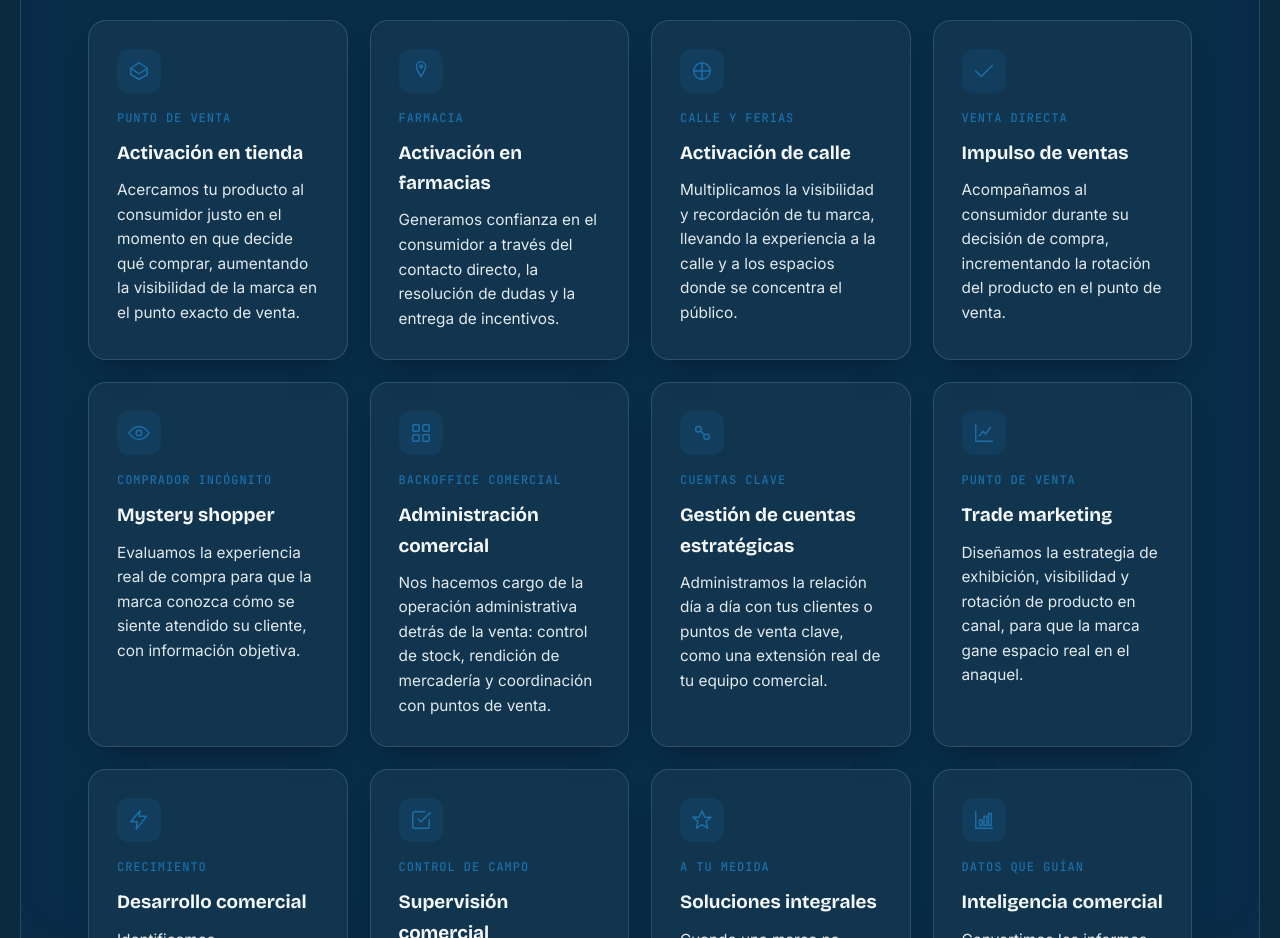
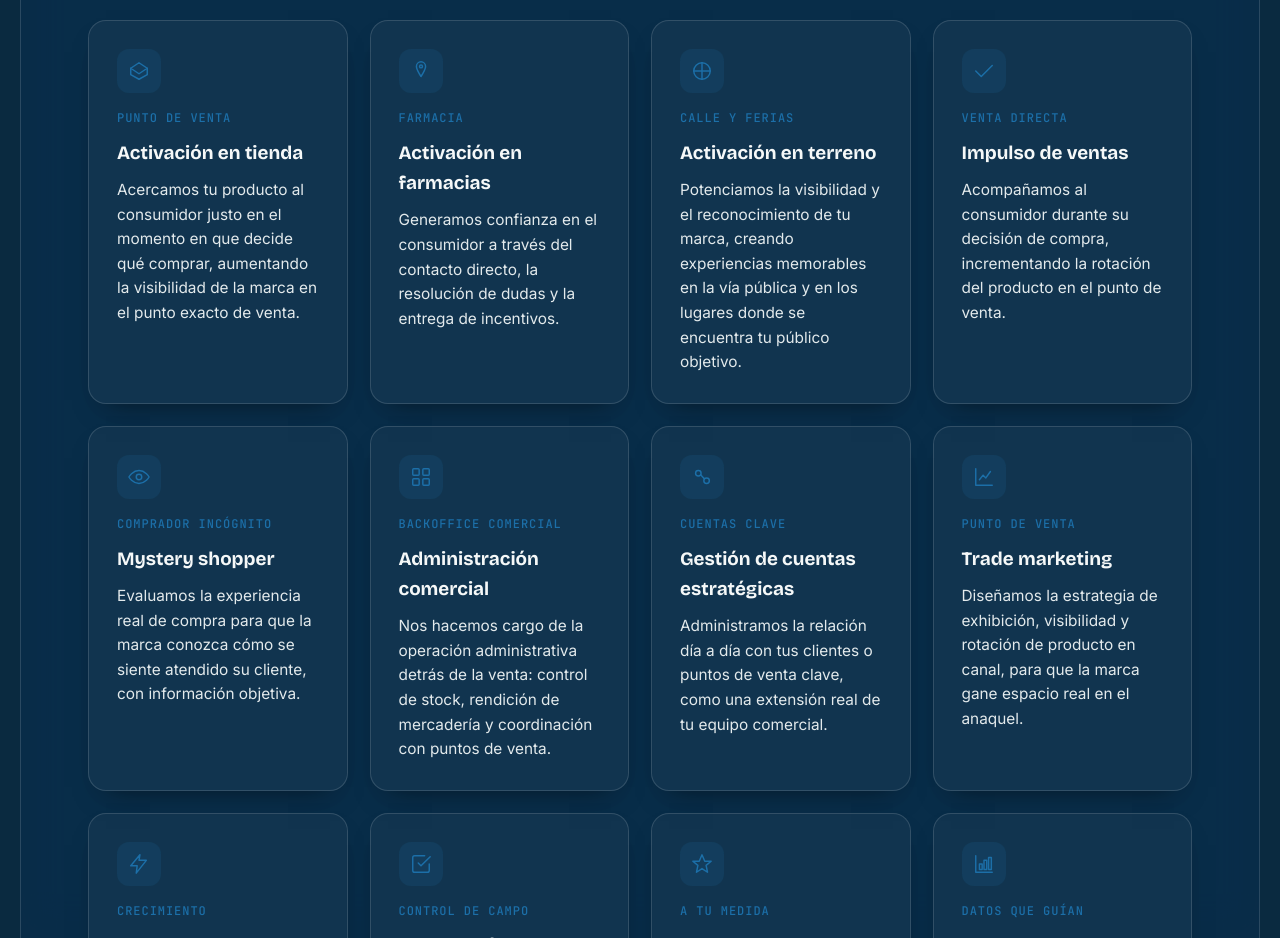
Before and after one commit to mollinedomartinezl-collab/BTL2, a plain HTML site: page index.html in a window 1280 px wide. Shown: the part 3600-4538 px from the top of the page. Drawn offline with nearby package versions, Linux system fonts and the light colour scheme.

Commit message:
Update index.html

```diff
--- a/index.html
+++ b/index.html
@@ -742,8 +742,8 @@
       <div class="enfoque-card" data-animate="fade" style="--d:120ms">
         <div class="icon-badge"><svg viewBox="0 0 24 24" fill="none" stroke="currentColor" stroke-width="1.6" stroke-linecap="round" stroke-linejoin="round"><circle cx="12" cy="12" r="9"/><path d="M12 3v18M3 12h18"/></svg></div>
         <span class="tag">Calle y ferias</span>
-        <h3>Activación de calle</h3>
-        <p>Multiplicamos la visibilidad y recordación de tu marca, llevando la experiencia a la calle y a los espacios donde se concentra el público.</p>
+        <h3>Activación en terreno</h3>
+        <p>Potenciamos la visibilidad y el reconocimiento de tu marca, creando experiencias memorables en la vía pública y en los lugares donde se encuentra tu público objetivo.</p>
       </div>
       <div class="enfoque-card" data-animate="fade" style="--d:180ms">
         <div class="icon-badge"><svg viewBox="0 0 24 24" fill="none" stroke="currentColor" stroke-width="1.6" stroke-linecap="round" stroke-linejoin="round"><path d="M3 12l6 6L21 6"/></svg></div>
```
